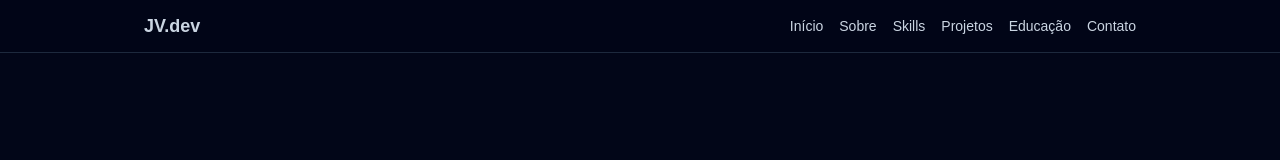
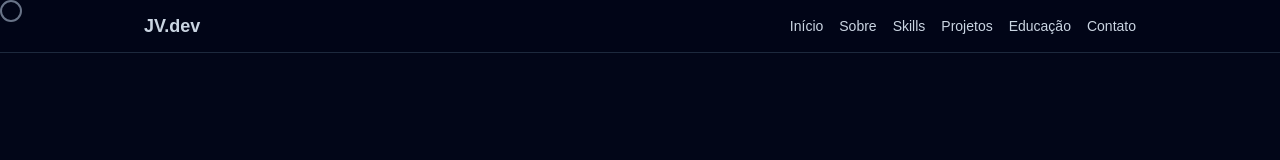
Before and after one commit to ManzanoW/my-portfolio, a Next.js app: page / in a window 1280 px wide. Shown: the top 160 px of the page. Built offline with nearby package versions, Linux system fonts and the light colour scheme.

Commit message:
feat: added custom pointer, and hover effect on buttons

```diff
--- a/app/contact/Contact.tsx
+++ b/app/contact/Contact.tsx
@@ -109,7 +109,7 @@ export function Contact() {
                 <button
                     type='submit'
                     disabled={isSending}
-                    className='cursor-pointer rounded-md bg-sky-500 px-4 py-2 text-sm font-medium text-slate-950 transition hover:bg-sky-400 disabled:cursor-not-allowed disabled:opacity-60'
+                    className='cursor-none rounded-md bg-sky-500 px-4 py-2 text-sm font-medium text-slate-950 transition hover:bg-sky-400 disabled:cursor-not-allowed disabled:opacity-60'
                 >
                     {isSending ? 'Enviando...' : 'Enviar'}
                 </button>
--- /dev/null
+++ b/app/customCursor/CustomCursor.tsx
@@ -0,0 +1,32 @@
+'use client'
+
+import { useEffect } from 'react'
+
+export function CustomCursor() {
+    useEffect(() => {
+        const cursor = document.querySelector(
+            '.custom-cursor'
+        ) as HTMLDivElement | null
+        if (!cursor) return
+
+        const move = (e: MouseEvent) => {
+            const size = 22
+            const radius = size / 2
+
+            cursor.style.left = `${e.clientX - radius}px`
+            cursor.style.top = `${e.clientY - radius}px`
+
+            const target = e.target as HTMLElement | null
+            const isClickable = !!target?.closest(
+                "button, a, [role='button'], [data-clickable='true']"
+            )
+
+            cursor.classList.toggle('custom-cursor--pointer', isClickable)
+        }
+
+        window.addEventListener('pointermove', move)
+        return () => window.removeEventListener('pointermove', move)
+    }, [])
+
+    return <div className='custom-cursor' />
+}
--- a/app/globals.css
+++ b/app/globals.css
@@ -23,6 +23,7 @@ body {
     background: var(--background);
     color: var(--foreground);
     font-family: Arial, Helvetica, sans-serif;
+    cursor: none;
 }
 
 @layer utilities {
@@ -43,4 +44,25 @@ body {
     .page-glow--active {
         opacity: 1;
     }
+
+    .custom-cursor {
+        position: fixed;
+        width: 22px;
+        height: 22px;
+        border-radius: 9999px;
+        border: 2px solid rgba(148, 163, 184, 0.7); /* slate-400 */
+        background-color: transparent;
+        pointer-events: none;
+        z-index: 50;
+        transition:
+            border-color 120ms ease-out,
+            background-color 120ms ease-out,
+            transform 120ms ease-out;
+    }
+
+    .custom-cursor--pointer {
+        border-color: #0ea5e9; /* sky-500 */
+        background-color: rgba(15, 23, 42, 0.85); /* fundo escuro por trás */
+        transform: scale(1.25);
+    }
 }
--- a/app/hero/Hero.tsx
+++ b/app/hero/Hero.tsx
@@ -27,13 +27,13 @@ export function Hero() {
                     <div className='mt-6 flex gap-4'>
                         <button
                             onClick={() => handleScroll('projects')}
-                            className='cursor-pointer rounded-md bg-sky-500 px-4 py-2 text-sm font-medium text-slate-950 transition hover:bg-sky-400'
+                            className='cursor-none rounded-md bg-sky-500 px-4 py-2 text-sm font-medium text-slate-950 transition hover:bg-sky-400'
                         >
                             Ver projetos
                         </button>
                         <button
                             onClick={() => handleScroll('contact')}
-                            className='cursor-pointer rounded-md border border-slate-600 px-4 py-2 text-sm font-medium transition hover:border-sky-400 hover:text-sky-400'
+                            className='cursor-none rounded-md border border-slate-600 px-4 py-2 text-sm font-medium transition hover:border-sky-400 hover:text-sky-400'
                         >
                             Fale comigo
                         </button>
--- a/app/layout.tsx
+++ b/app/layout.tsx
@@ -2,6 +2,7 @@ import type { Metadata } from 'next'
 import { Geist, Geist_Mono } from 'next/font/google'
 import './globals.css'
 import { PageGlow } from './pageGlow/PageGlow'
+import { CustomCursor } from './customCursor/CustomCursor'
 
 const geistSans = Geist({
     variable: '--font-geist-sans',
@@ -28,6 +29,7 @@ export default function RootLayout({
             <body
                 className={`${geistSans.variable} ${geistMono.variable} antialiased`}
             >
+                <CustomCursor />
                 <PageGlow />
                 {children}
             </body>
```
